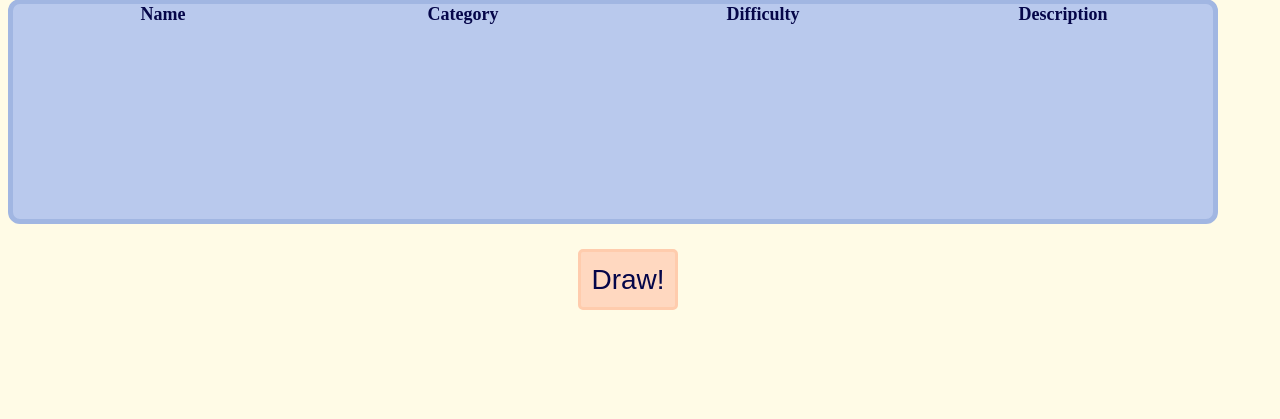
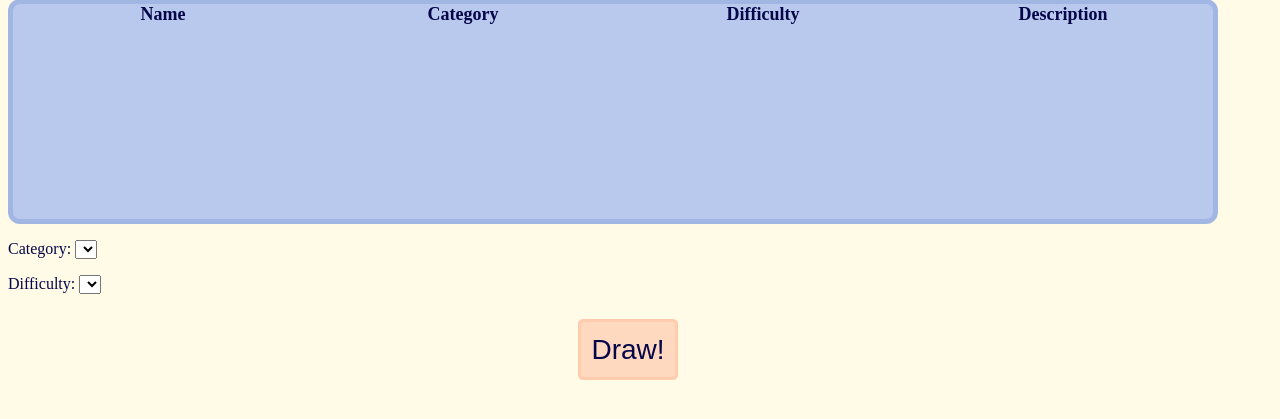
Before and after one commit to kgwl/give_me_an_idea, a Django app: page / in a window 1280 px wide. Shown: the part 224-643 px from the top of the page. Run offline with Django 3.2, Linux system fonts and the light colour scheme; lists and menus that the app fills with data are empty; some libraries are stand-ins or nearby versions.

Commit message:
Popout menubars with categories list and difficulties list has been added

```diff
--- /dev/null
+++ b/idea_generator/forms.py
@@ -0,0 +1,37 @@
+from django import forms
+from .models import Idea, Category, Difficulties
+
+
+def get_categories():
+    categories_list = []
+    categories = Category.objects.all()
+
+    for category in categories:
+        result = (category.id, category.category)
+        categories_list.append(result)
+    return categories_list
+
+
+def get_difficulties():
+    difficulty_list = []
+    difficulties = Difficulties.objects.all()
+
+    for difficulty in difficulties:
+        result = (difficulty.id, difficulty.difficulty)
+        difficulty_list.append(result)
+    return difficulty_list
+
+
+class SelectCategoryForm(forms.Form):
+    category = forms.ChoiceField(
+        choices=get_categories(),
+        required=False,
+        label='Category',
+    )
+
+class SelectDifficultyForm(forms.Form):
+    difficulty = forms.ChoiceField(
+        choices=get_difficulties(),
+        required=False,
+        label='Difficulty',
+    )
--- a/idea_generator/models.py
+++ b/idea_generator/models.py
@@ -5,9 +5,15 @@ class Category(models.Model):
     id = models.AutoField(primary_key=True)
     category = models.CharField(max_length=200)
 
+    def __str__(self):
+        return self.category
+
 class Difficulties(models.Model):
     id = models.AutoField(primary_key=True)
     difficulty = models.CharField(max_length=100)
+
+    def __str__(self):
+        return self.difficulty
 
 class Idea(models.Model):
     id = models.AutoField(primary_key=True)
--- a/idea_generator/views.py
+++ b/idea_generator/views.py
@@ -1,16 +1,29 @@
 from django.shortcuts import render
 from .models import Idea
+from .forms import SelectCategoryForm,SelectDifficultyForm
 import random
 
 def index_view(request):
+
+    select_category_from = SelectCategoryForm(request.POST)
+    select_difficulty_form = SelectDifficultyForm(request.POST)
+
     context = {
         'name': '',
         'category': '',
         'difficulty': '',
-        'description': ''
+        'description': '',
+        'category_form':'',
+        'difficulty_form':''
     }
 
-    if request.GET.get('btn'):
+    if select_category_from.is_valid():
+        context['category_form'] = select_category_from
+
+    if select_difficulty_form.is_valid():
+        context['difficulty_form'] = select_difficulty_form
+
+    if request.method == 'POST':
         select_id = random.choice([i.id for i in Idea.objects.all()])
         idea = Idea.objects.get(id=select_id)
 
--- a/templates/main.html
+++ b/templates/main.html
@@ -29,8 +29,16 @@
         </div>
     </div>
     <div style="clear:both;"></div>
+    <div id="select">
+        <form action="" method="POST">
+            {% csrf_token %}
+             {{ category_form.as_p }}
+            {{ difficulty_form.as_p }}
+        </form>
+    </div>
     <div id="rand-btn">
-        <form action="" method="GET">
+        <form action="" method="POST">
+            {% csrf_token %}
             <input type="submit" id="btn" name="btn" value="Draw!" input>
         </form>
     </div>
```
Also changed, not shown: static/js/scripts.js (line endings or trailing spaces).
